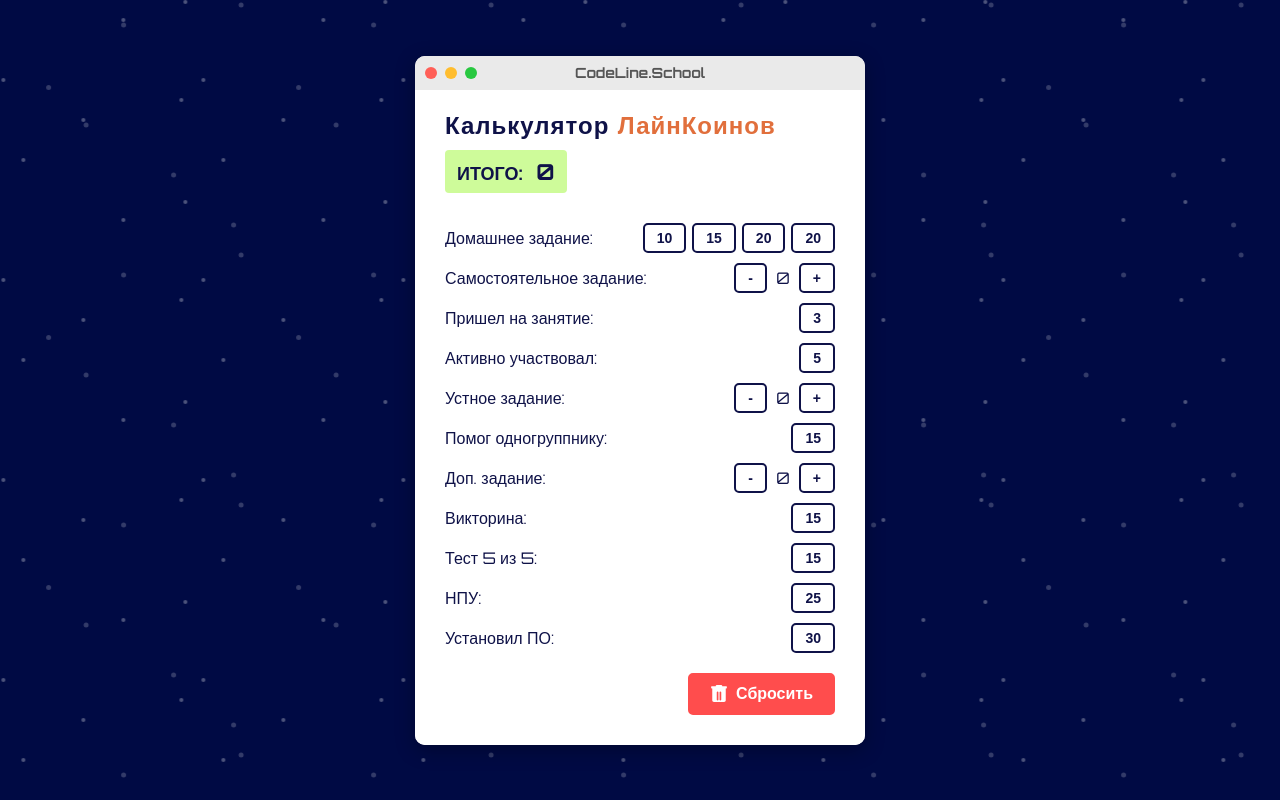
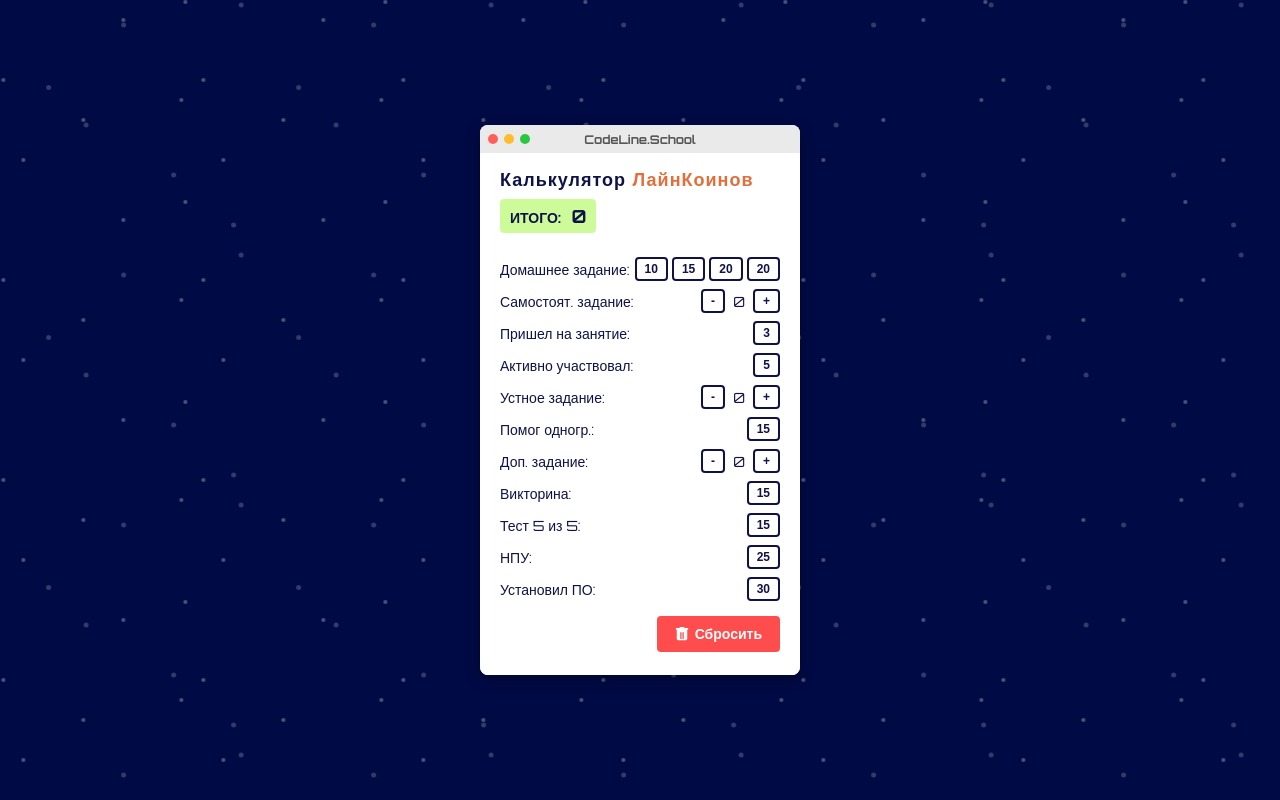
Before and after one commit to avenirprok0penko/linecoins-calculator, a plain HTML site: page index.html in a window 1280 px wide. Drawn offline with Linux system fonts and the light colour scheme.

Commit message:
Update index.html

```diff
--- a/index.html
+++ b/index.html
@@ -3,9 +3,8 @@
 <head>
   <meta charset="UTF-8"/>
   <meta name="viewport" content="width=device-width, initial-scale=1.0"/>
-  <title>CodeLine.School | ЛайнКоины</title>
+  <title>CodeLine.School | ЛайнКоины (Compact)</title>
   <style>
-    /* Подключаем Orbitron (футуристический шрифт) */
     @import url('https://fonts.googleapis.com/css2?family=Orbitron:wght@400;700&display=swap');
 
     /* Сбросы и базовые стили */
@@ -16,15 +15,18 @@
     }
     body {
       font-family: 'Orbitron', sans-serif;
-      background-color: #000A44; /* Тёмно-синий фон */
+      background-color: #000A44;  /* Тёмно-синий фон */
       color: #fff;
+
+      /* Делаем блок на всю высоту экрана, чтобы фон заполнял */
       min-height: 100vh;
       display: flex;
       align-items: center;
       justify-content: center;
+      position: relative;
       overflow: hidden;
-      position: relative;
     }
+
     /* Первый слой звезд (быстрее) */
     body::before {
       content: '';
@@ -40,7 +42,7 @@
       animation: starScroll 60s linear infinite;
       opacity: 0.3;
     }
-    /* Второй слой звезд (медленнее, чуть прозрачнее) */
+    /* Второй слой звезд (медленнее) */
     body::after {
       content: '';
       position: absolute;
@@ -64,30 +66,32 @@
       100% { transform: translateX(-250px); }
     }
 
+    /* Окно */
     .window {
-      width: 450px;
-      border-radius: 10px;
-      box-shadow: 0 5px 20px rgba(0,0,0,0.3);
+      width: 320px;      /* компактная ширина */
+      border-radius: 8px;
+      box-shadow: 0 4px 15px rgba(0,0,0,0.3);
       overflow: hidden;
       background-color: #fff;
+      z-index: 1;        /* выше фона */
       position: relative;
-      z-index: 1;
     }
+    /* Заголовок окна (macOS style) */
     .title-bar {
       background-color: #eaeaea;
-      height: 34px;
+      height: 28px;
       display: flex;
       align-items: center;
-      padding: 0 10px;
+      padding: 0 8px;
       position: relative;
     }
     .traffic-lights {
       display: flex;
-      gap: 8px;
+      gap: 6px;
     }
     .light {
-      width: 12px;
-      height: 12px;
+      width: 10px;
+      height: 10px;
       border-radius: 50%;
     }
     .red    { background-color: #ff5f57; }
@@ -95,24 +99,24 @@
     .green  { background-color: #28c840; }
     .title-text {
       position: absolute;
-      left: 0;
-      right: 0;
+      left: 0; right: 0;
       text-align: center;
-      font-size: 14px;
+      font-size: 12px;
       font-weight: bold;
       color: #555;
       pointer-events: none;
     }
 
+    /* Содержимое */
     .container {
-      padding: 20px 30px;
+      padding: 15px 20px;
       background: #fff;
       color: #0f1248;
     }
     .container h1 {
       text-align: left;
-      margin-bottom: 10px;
-      font-size: 24px;
+      margin-bottom: 8px;
+      font-size: 18px;
       color: #0f1248;
       letter-spacing: 1px;
     }
@@ -121,30 +125,31 @@
       display: inline-block;
       background-color: #CEFB9A;
       color: #0f1248;
-      padding: 8px 12px;
-      font-size: 18px;
+      padding: 6px 10px;
+      font-size: 14px;
       font-weight: bold;
-      margin-bottom: 20px;
+      margin-bottom: 16px;
       border-radius: 4px;
     }
     .total span {
-      margin-left: 8px;
-      font-size: 22px;
+      margin-left: 6px;
+      font-size: 18px;
     }
 
+    /* Ряды */
     .row {
       display: flex;
       align-items: center;
-      margin: 10px 0;
+      margin: 8px 0;
     }
     .row label {
       flex: 1;
-      font-weight: normal;
+      font-size: 14px;
     }
     .controls {
       display: flex;
       align-items: center;
-      gap: 6px;
+      gap: 4px;
     }
 
     /* Кнопки */
@@ -152,15 +157,14 @@
       background: #fff;
       color: #0f1248;
       border: 2px solid #0f1248;
-      border-radius: 5px;
+      border-radius: 4px;
       cursor: pointer;
-      font-size: 14px;
+      font-size: 12px;
       font-weight: bold;
-      padding: 5px 12px;
+      padding: 3px 8px;
       transition: 0.2s;
       position: relative;
     }
-    /* Hover + Active = #8473E5 */
     button:hover {
       background: #8473E5;
       color: #fff;
@@ -172,30 +176,30 @@
       border-color: #8473E5;
       color: #fff;
     }
-    /* Активное состояние (при тумблере) */
+    /* Активная кнопка (тумблер) */
     .active {
       background: #8473E5;
       border-color: #8473E5;
       color: #fff;
-      box-shadow: none; /* Убираем неон */
+      box-shadow: none;
     }
-
     .count {
       min-width: 20px;
       text-align: center;
       display: inline-block;
+      font-size: 14px;
     }
 
-    /* Кнопка сброса - чуть крупнее, с иконкой */
+    /* Кнопка сброса (побольше относительно обычных, но всё равно компакт) */
     .reset {
       background-color: #ff4d4d;
       color: #fff;
       border-color: #ff4d4d;
-      font-size: 16px;
-      padding: 10px 20px;
+      font-size: 14px;
+      padding: 8px 16px;
       display: inline-flex;
       align-items: center;
-      gap: 8px;
+      gap: 6px;
     }
     .reset:hover {
       background-color: #cc0000;
@@ -207,10 +211,9 @@
       border-color: #a30000;
       transform: scale(0.95);
     }
-    /* Иконка внутри кнопки */
     .reset svg {
-      width: 18px;
-      height: 18px;
+      width: 14px;
+      height: 14px;
       fill: currentColor;
     }
   </style>
@@ -218,6 +221,7 @@
 <body>
 
 <div class="window">
+  <!-- Заголовок macOS -->
   <div class="title-bar">
     <div class="traffic-lights">
       <div class="light red"></div>
@@ -227,11 +231,12 @@
     <div class="title-text">CodeLine.School</div>
   </div>
 
+  <!-- Содержимое -->
   <div class="container">
     <h1>Калькулятор <span style="color: #E16F3C;">ЛайнКоинов</span></h1>
     <div class="total">ИТОГО: <span id="total">0</span></div>
 
-    <!-- Домашнее задание: 10,15,20,20 (тумблер) -->
+    <!-- Домашнее задание: 10,15,20,20 -->
     <div class="row">
       <label>Домашнее задание:</label>
       <div class="controls">
@@ -242,9 +247,9 @@
       </div>
     </div>
 
-    <!-- Самостоятельное задание: +/-5 -->
+    <!-- Самостоятельное: +/-5 -->
     <div class="row">
-      <label>Самостоятельное задание:</label>
+      <label>Самостоят. задание:</label>
       <div class="controls">
         <button onclick="incSelfTask(-1)">-</button>
         <span id="selfTaskCount" class="count">0</span>
@@ -268,7 +273,7 @@
       </div>
     </div>
 
-    <!-- Устное задание: +/-2 -->
+    <!-- Устное: +/-2 -->
     <div class="row">
       <label>Устное задание:</label>
       <div class="controls">
@@ -278,15 +283,15 @@
       </div>
     </div>
 
-    <!-- Помог одногруппнику: (тумблер) +15 -->
+    <!-- Помог: (тумблер) +15 -->
     <div class="row">
-      <label>Помог одногруппнику:</label>
+      <label>Помог одногр.:</label>
       <div class="controls">
         <button data-key="help" data-value="15" onclick="toggleButton(this)">15</button>
       </div>
     </div>
 
-    <!-- Доп. задание: +/-2 -->
+    <!-- Доп: +/-2 -->
     <div class="row">
       <label>Доп. задание:</label>
       <div class="controls">
@@ -329,9 +334,8 @@
     </div>
 
     <!-- Кнопка сброс -->
-    <div class="row" style="margin-top: 20px; justify-content: flex-end;">
+    <div class="row" style="margin-top: 15px; justify-content: flex-end;">
       <button class="reset" onclick="resetAll()">
-        <!-- Иконка корзинки (FontAwesome Trash) -->
         <svg viewBox="0 0 448 512">
           <path d="M135.168 17.048C138.91 6.93 148.246 0 158.995 0h130.01c10.75 0 20.09 6.93 23.83 17.048L317.7 32H432c8.8
                    0 16 7.2 16 16v32c0 8.8-7.2 16-16 16H416v336c0 26.5-21.5 48-48 48H80c-26.51 0-48-21.5-48-48V96H16
@@ -349,12 +353,10 @@
   /* ====== Состояния и логика ====== */
   let total = 0;
 
-  // Плюс/минус счётчики
-  let selfTaskCount = 0;  // Самостоятельное (+/-5)
-  let oralTaskCount = 0;  // Устное (+/-2)
-  let extraTaskCount = 0; // Доп. (+/-2)
+  let selfTaskCount = 0;  // (+/-5)
+  let oralTaskCount = 0;  // (+/-2)
+  let extraTaskCount = 0; // (+/-2)
 
-  // Тумблеры (одно нажатие включить, второе — выключить)
   let toggles = {
     hw10:    { active: false, value: 10 },
     hw15:    { active: false, value: 15 },
@@ -369,12 +371,9 @@
     install: { active: false, value: 30 }
   };
 
-  // Обновляем цифру «ИТОГО»
   function updateTotal() {
     document.getElementById('total').textContent = total;
   }
-
-  // Прибавить/убавить монеты
   function addCoins(amount) {
     total += amount;
     updateTotal();
@@ -385,11 +384,9 @@
     updateTotal();
   }
 
-  // Тумблер (актив/неактив)
   function toggleButton(btn) {
     const key = btn.getAttribute('data-key');
     const val = Number(btn.getAttribute('data-value'));
-
     if (!toggles[key].active) {
       toggles[key].active = true;
       addCoins(val);
@@ -401,7 +398,6 @@
     }
   }
 
-  // Самостоятельное (+/-5)
   function incSelfTask(delta) {
     if (delta > 0) {
       selfTaskCount++;
@@ -413,7 +409,6 @@
     document.getElementById('selfTaskCount').textContent = selfTaskCount;
   }
 
-  // Устное (+/-2)
   function incOralTask(delta) {
     if (delta > 0) {
       oralTaskCount++;
@@ -425,7 +420,6 @@
     document.getElementById('oralTaskCount').textContent = oralTaskCount;
   }
 
-  // Доп. (+/-2)
   function incExtraTask(delta) {
     if (delta > 0) {
       extraTaskCount++;
@@ -437,19 +431,12 @@
     document.getElementById('extraTaskCount').textContent = extraTaskCount;
   }
 
-  // Сброс
   function resetAll() {
-    total = 0;
-    updateTotal();
+    total = 0; updateTotal();
 
-    selfTaskCount = 0;
-    document.getElementById('selfTaskCount').textContent = '0';
-
-    oralTaskCount = 0;
-    document.getElementById('oralTaskCount').textContent = '0';
-
-    extraTaskCount = 0;
-    document.getElementById('extraTaskCount').textContent = '0';
+    selfTaskCount = 0;  document.getElementById('selfTaskCount').textContent = '0';
+    oralTaskCount = 0;  document.getElementById('oralTaskCount').textContent = '0';
+    extraTaskCount = 0; document.getElementById('extraTaskCount').textContent = '0';
 
     for (let key in toggles) {
       toggles[key].active = false;
```
